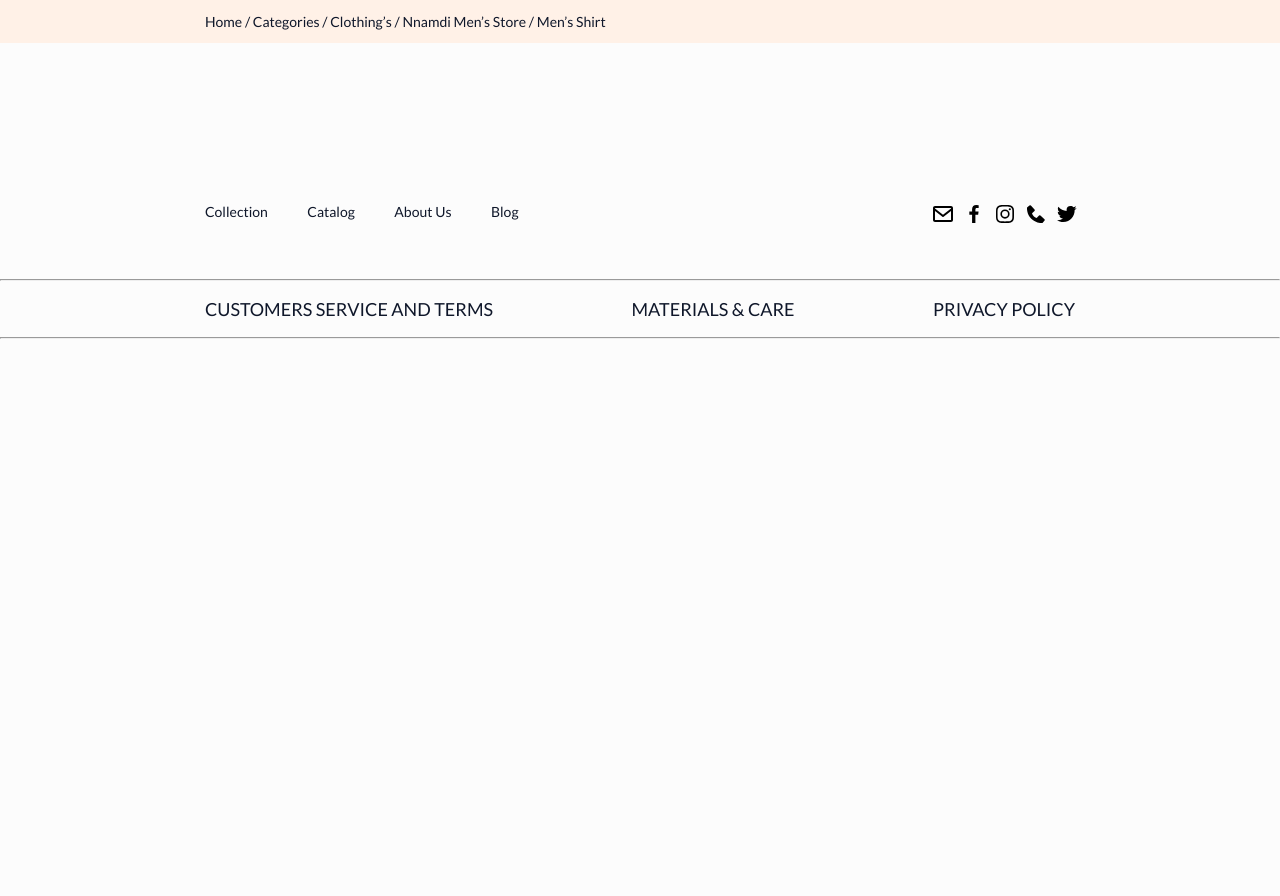
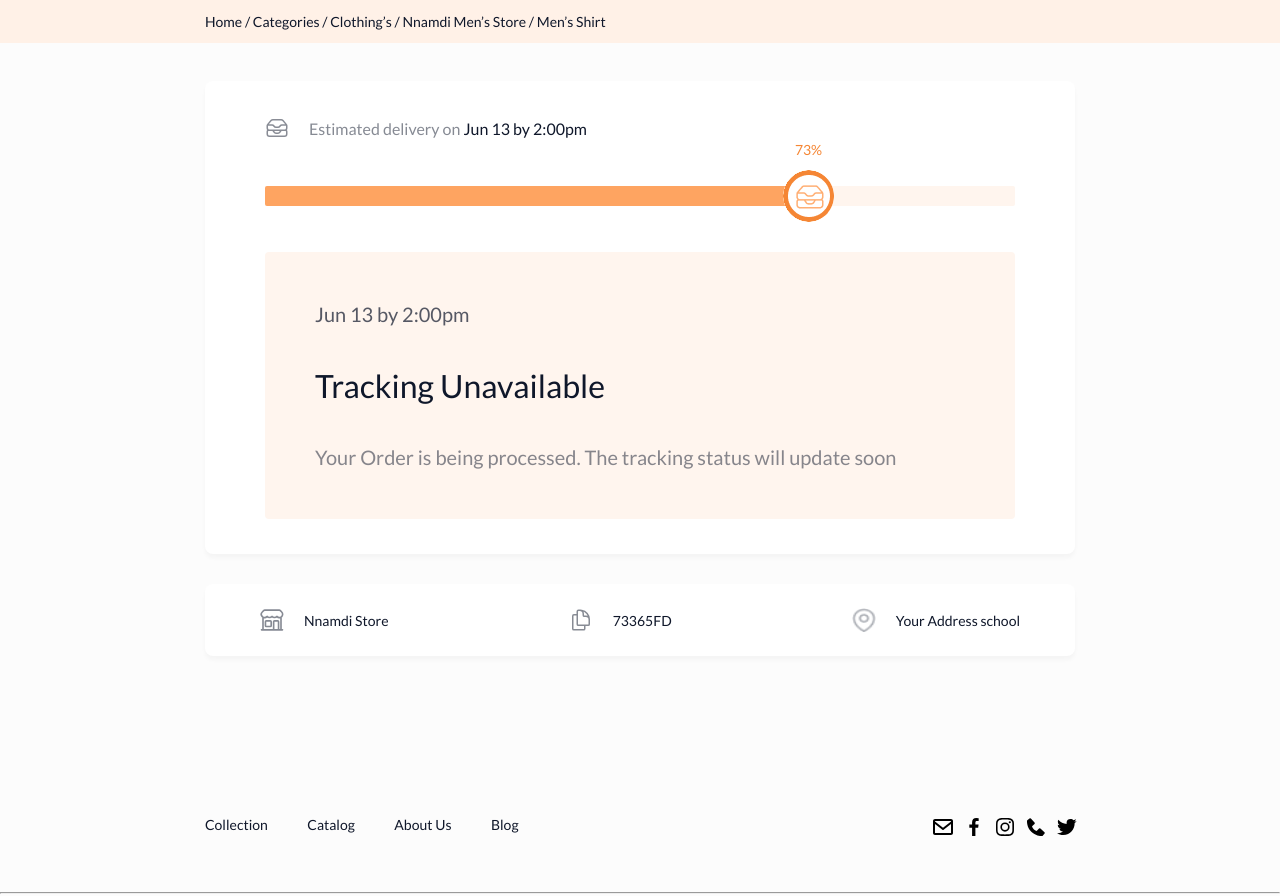
Before and after one commit to CholloTeam/chollosite, a Django app: template templates/trackorder.html in a window 1280 px wide. Shown: the part 95-991 px from the top of the page. Before the commit the page ends 434 px from the top, so only its background shows below. Run offline with Django 4.2, Linux system fonts and the light colour scheme; the template is opened without the code that fills it, so the values that code supplies are empty.

Commit message:
Build Track Order page

```diff
--- a/static/style.css
+++ b/static/style.css
@@ -1618,3 +1618,127 @@
 }
 
 /* Track Order page */
+#order-confirmation-container {
+    margin: 0px var(--margin-right);
+    display: flex;
+    flex-direction: column;
+    gap: 30px;
+    #order-tracking {
+        display: flex;
+        flex-direction: column;
+        gap: 46px;
+        padding: 35px 60px;
+        border-radius: 8px;
+        background: #FFF;
+        box-shadow: 0px 4px 4px 0px rgba(0, 0, 0, 0.03);
+        #delivery-details {
+            display: flex;
+            gap: 20px;
+            align-items: center;
+            #ot-dd-image {
+                width: 24px;
+                height: 24px;
+                opacity: .7;
+            }
+            #ot-dd-text {
+                font-size: var(--xs);
+                color: #0f172a;
+                .ot-dt-date, ot-dt-time {
+                    opacity: 1;
+                }
+            }
+        }
+        #progress-bar {
+            width: 100%;
+            #progressbar-empty {
+                border-radius: 2px;
+                background: #FFF5EE;
+                height: 20px;
+                width: 100%;
+                #progressbar-progress {
+                    border-radius: 2px 0px 0px 2px;
+                    background: #FEA461;
+                    overflow: visible;
+                    display: flex;
+                    justify-content: flex-end;
+                    width: 73%;
+                    height: 20px;
+                    position: relative;
+                    #progressbar-progress-indicator {
+                        display: flex;
+                        flex-direction: column;
+                        gap: 10px;
+                        align-items: center;
+                        position: absolute;
+                        bottom: 14px;
+                        right: -22px;
+                        width: 52px;
+                        height: 52px;
+                        #pb-p-i-text {
+                            color: #F58634;
+                            font-size: 14px;
+                            font-family: Lato;
+                            font-style: normal;
+                            font-weight: 400;
+                            line-height: 20px;
+                        }
+                    }
+                }
+            }
+        }
+        #tracking-status {
+            display: flex;
+            flex-direction: column;
+            gap: 40px;
+            padding: 50px;
+            border-radius: 4px;
+            background: #FFF5EE;
+            #ot-trackingunavailabletext {
+                font-size: 32px;
+                font-weight: 400;
+                font-style: normal;
+                color: #0f172a;
+            }
+            #ot-processingordertext, #ot-dateandtime, #ot-dateandtime > span {
+                font-size: var(--m);
+                font-weight: 400;
+                font-style: normal;
+                color: #0f172a;
+            }
+            #ot-processingordertext{
+                opacity: .5;
+            }
+            #ot-dateandtime {
+                opacity: .7;
+            }
+        }
+    }
+    #order-details {
+        display: flex;
+        justify-content: space-between;
+        padding: 24px 55px;
+        border-radius: 8px;
+        background: #FFF;
+        box-shadow: 0px 4px 4px 0px rgba(0, 0, 0, 0.03);
+        #od-storename, #od-ordercode, #od-location {
+            display: flex;
+            gap: 20px;
+            font-size: var(--xxxs);
+            align-items: center;
+            img {
+                width: 24px;
+                height: 24px;
+            }
+        }
+        #od-storename {
+            .od-img-image {
+                opacity: .5;
+            }
+        }
+        #od-location {
+            .od-img-image {
+                opacity: 50%;
+            }
+        }
+    }
+}
--- a/templates/trackorder.html
+++ b/templates/trackorder.html
@@ -45,8 +45,52 @@
         </div>
     </section>
     <section id="order-confirmation-container">
-        <div id="order-tracking"></div>
-        <div id="order-details"></div>
+        <div id="order-tracking">
+            <div id="delivery-details">
+                <img src="../static/media/icon/inbox-stack.svg" alt="Inbox icon" id="ot-dd-image">
+                <p id="ot-dd-text">
+                    <span style="opacity: .5;">Estimated delivery on </span>
+                    <span id="ot-dd-dateandtime">
+                        <span class="ot-dt-date">Jun 13</span> by <span class="ot-dt-time">2:00pm</span>
+                    </span>
+                </p>
+            </div>
+            <div id="progress-bar">
+                <div id="progressbar-empty">
+                    <div id="progressbar-progress">
+                        <div id="progressbar-progress-indicator">
+                            <p id="pb-p-i-text">73%</p>
+                            <img src="../static/media/icon/Group 10.png" alt="Progress indicator" id="pb-p-i-indicator">
+                        </div>
+                    </div>
+                </div>
+            </div>
+            <div id="tracking-status">
+                <p id="ot-dateandtime">
+                    <span class="ot-dt-date">Jun 13</span> by <span class="ot-dt-time">2:00pm</span>
+                </p>
+                <p id="ot-trackingunavailabletext">
+                    Tracking Unavailable
+                </p>
+                <p id="ot-processingordertext">
+                    Your Order is being processed. The tracking status will update soon
+                </p>
+            </div>
+        </div>
+        <div id="order-details">
+            <div id="od-storename">
+                <img src="../static/media/icon/heroicons-outline/store-icon.svg" alt="Store icon" class="od-image od-img-image">
+                <p class="od-text">Nnamdi Store</p>
+            </div>
+            <div id="od-ordercode">
+                <img src="../static/media/icon/heroicons-outline/document-duplicate.svg" alt="Code icon" class="od-image">
+                <p class="od-text">73365FD</p>
+            </div>
+            <div id="od-location">
+                <img src="../static/media/icon/heroicons-outline/location-icon.png" alt="LOcation icon" class="od-image od-img-image">
+                <p class="od-text">Your Address school</p>
+            </div>
+        </div>
     </section>
     <footer>
     <div id="footer-docl">
```
Also changed, not shown: static/media/icon/Group 10.png (added), static/media/icon/Group 16.jpg (added), static/media/icon/Group 16.svg (added), static/media/icon/heroicons-outline/document-duplicate.svg (added), static/media/icon/inbox-stack.svg (added).
